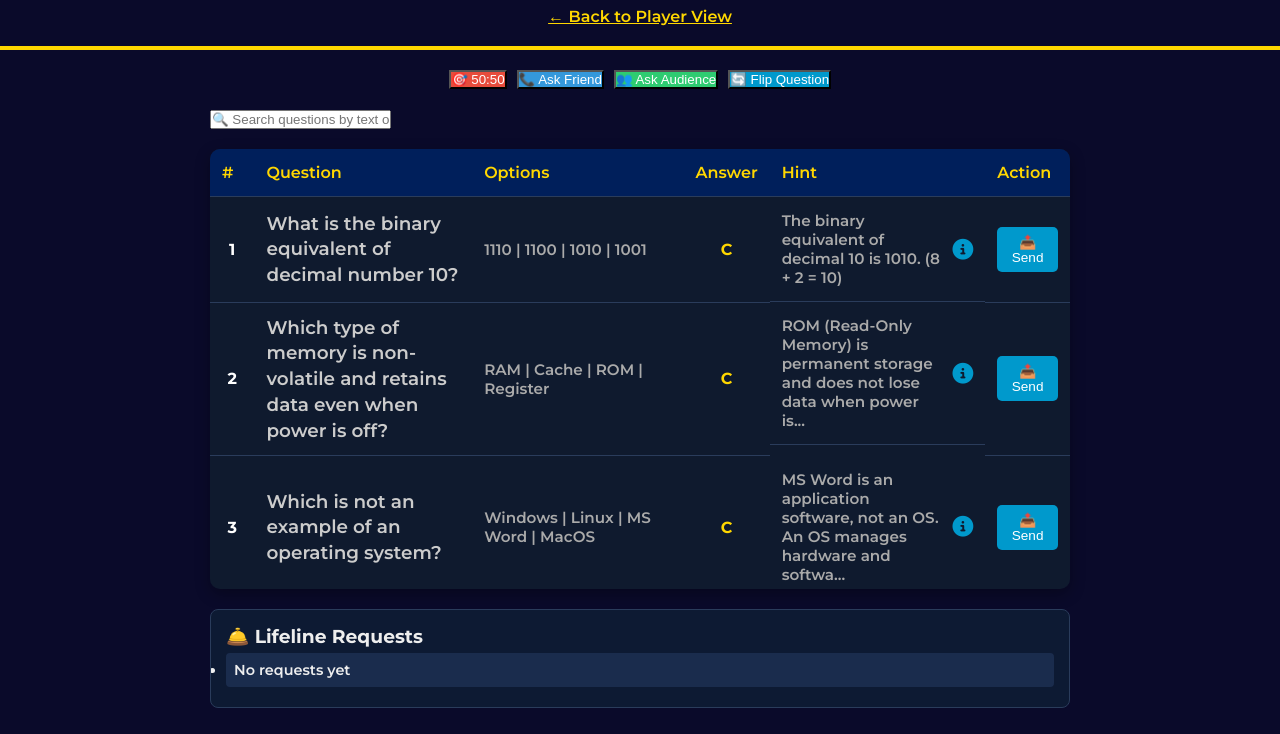
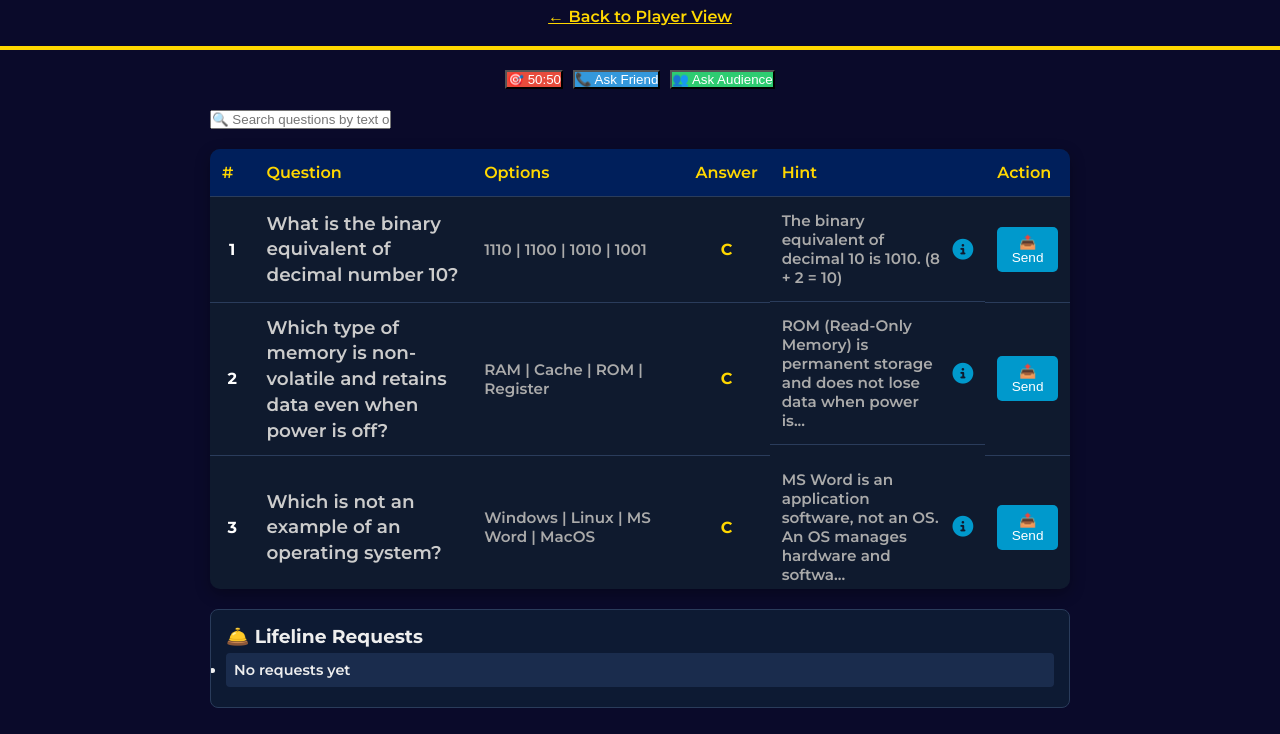
Before and after one commit to nawazkhan060/kbc_for_raisoni_2025, a plain HTML site: page host.html in a window 1280 px wide. Shown: the part 58-792 px from the top of the page. Drawn offline with nearby package versions, Linux system fonts and the light colour scheme; no server answers.

Commit message:
Update host.html

```diff
--- a/host.html
+++ b/host.html
@@ -251,7 +251,7 @@
       <button id="lf-5050" onclick="triggerFiftyFifty()">🎯 50:50</button>
       <button id="lf-friend" onclick="forceLifeline('Ask Friend')">📞 Ask Friend</button>
       <button id="lf-audience" onclick="forceLifeline('Ask Audience')">👥 Ask Audience</button>
-      <button class="flip-btn" onclick="flipQuestion()">🔄 Flip Question</button>
+
     </div>
 
     <!-- Search Box -->
```
